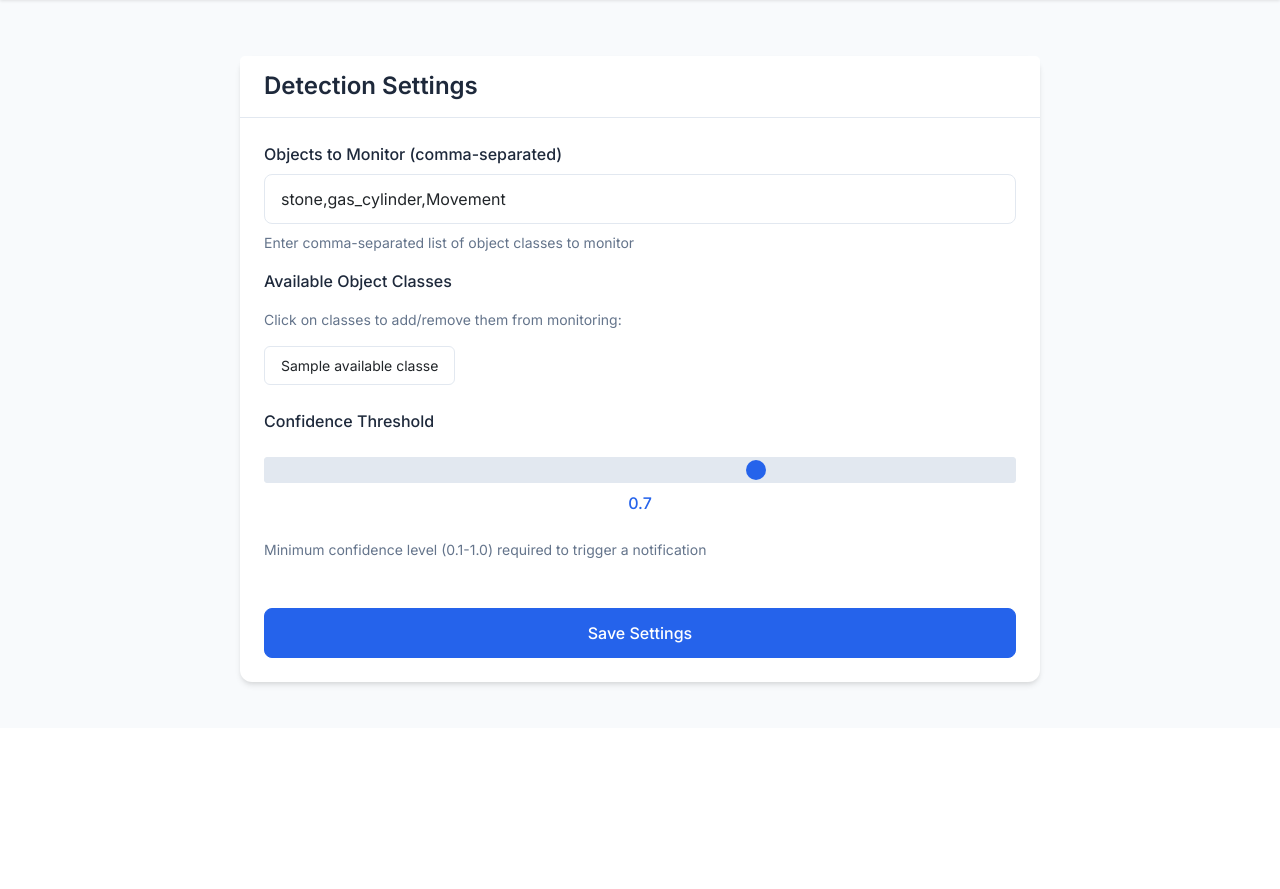
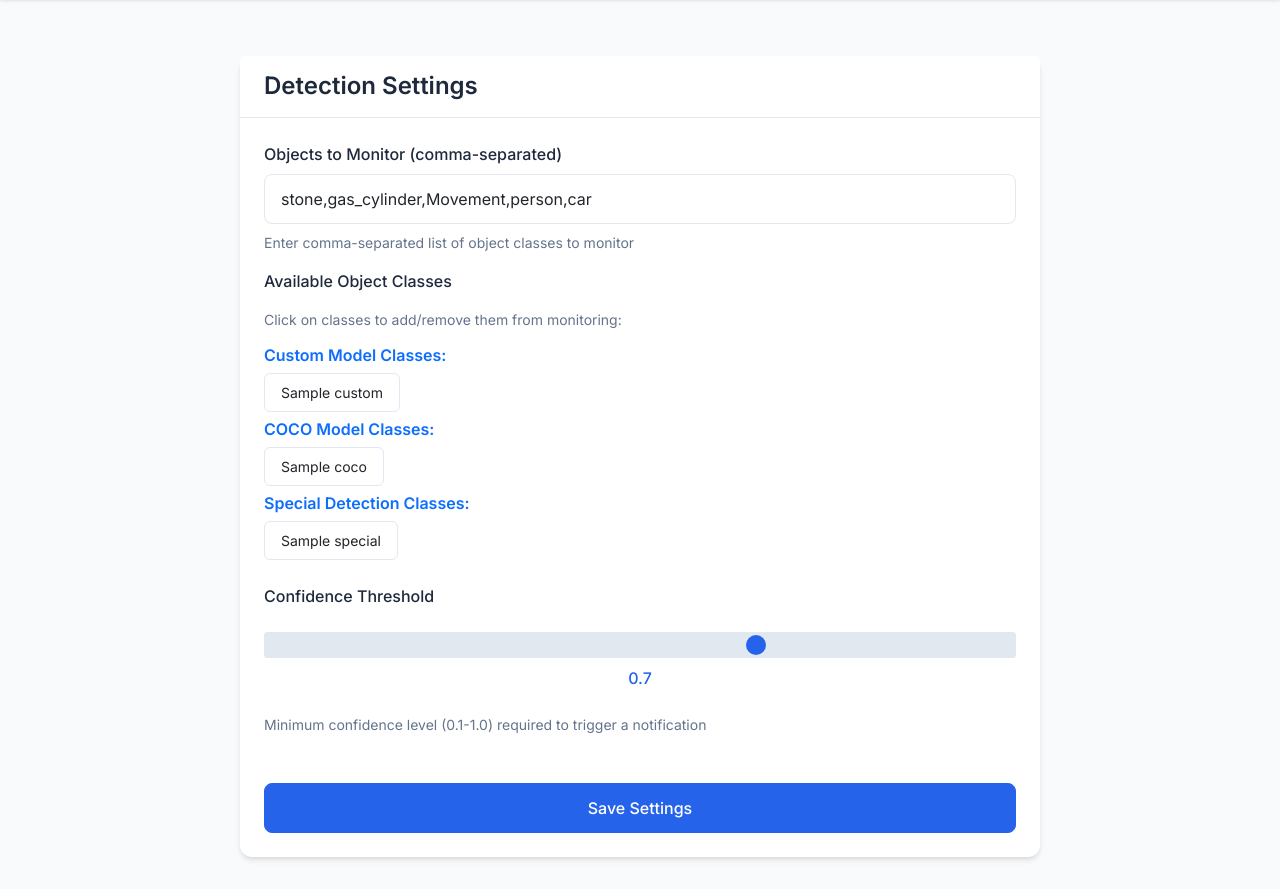
Before and after one commit to Aniket-404/Pinaka-AI, a Flask app: template app/templates/settings.html in a window 1280 px wide. Shown: the part 72-961 px from the top of the page. Before the commit the page ends 759 px from the top, so only its background shows below. Run offline with Flask 3, Linux system fonts and the light colour scheme; the template is opened without the code that fills it: values that come from a table or form of the project are taken from there, most other values are stand-ins (such as "Sample title", 1, 10 or a date in 2020); parts of the project's set-up code (start-up, migrations or seed data) failed here and were passed over.

Commit message:
working fix

```diff
--- a/app.py
+++ b/app.py
@@ -69,28 +69,31 @@ def initialize_model(model_path, name="model", max_retries=2, retry_delay=2):
     print(f"All attempts to load {name} failed, using fallback")
     return ObjectDetector(use_fallback=True)
 
-# If in production mode, use simplified demo detectors
-if is_production:
-    print("Running in production mode, using simplified detectors")
-    custom_detector = ObjectDetector(use_fallback=True)
-    coco_detector = ObjectDetector(use_fallback=True)
-else:
-    # In development mode, try to load the actual models with retry logic
-    custom_detector = initialize_model(custom_model_path, "custom model")
-    coco_detector = initialize_model(coco_model_path, "COCO model")
+# Always try to load the actual models with retry logic
+custom_detector = initialize_model(custom_model_path, "custom model")
+coco_detector = initialize_model(coco_model_path, "COCO model")
 
 # Config for detection settings
 config = Config()
 
-# Helper to get the active detector
+# Helper to get the active detector - now returns both if available
+def get_active_detectors():
+    detectors = []
 
-def get_active_detector():
-    if config.selected_model == "custom" and custom_detector and custom_detector.model_loaded:
-        return custom_detector
-    elif config.selected_model == "coco" and coco_detector and coco_detector.model_loaded:
-        return coco_detector
-    # fallback
-    return custom_detector if custom_detector and custom_detector.model_loaded else coco_detector
+    # Always use both models if available
+    if custom_detector and custom_detector.model_loaded:
+        detectors.append(custom_detector)
+    if coco_detector and coco_detector.model_loaded:
+        detectors.append(coco_detector)
+
+    # If neither is available, return whichever is initialized
+    if not detectors:
+        if custom_detector:
+            detectors.append(custom_detector)
+        if coco_detector:
+            detectors.append(coco_detector)
+
+    return detectors
 
 @app.route('/health')
 def health_check():
@@ -106,11 +109,11 @@ def health_check():
         "time": time.strftime("%Y-%m-%d %H:%M:%S"),
         "custom_model": {
             "loaded": custom_detector.model_loaded if custom_detector else False,
-            "demo_mode": hasattr(custom_detector, 'demo_mode') and custom_detector.demo_mode if custom_detector else True,
+            "available_classes": list(custom_detector.model.names.values()) if custom_detector and custom_detector.model_loaded and hasattr(custom_detector.model, 'names') else []
         },
         "coco_model": {
             "loaded": coco_detector.model_loaded if coco_detector else False,
-            "demo_mode": hasattr(coco_detector, 'demo_mode') and coco_detector.demo_mode if coco_detector else True,
+            "available_classes": list(coco_detector.model.names.values()) if coco_detector and coco_detector.model_loaded and hasattr(coco_detector.model, 'names') else []
         },
         "system": {
             "python": platform.python_version(),
@@ -123,7 +126,7 @@ def health_check():
             "ultralytics_cache": os.environ.get('ULTRALYTICS_NO_CACHE', 'not set'),
             "yolo_config_dir": os.environ.get('YOLO_CONFIG_DIR', 'not set'),
         },
-        "version": "1.1.0"
+        "version": "1.2.0"
     }
     return jsonify(status)
 
@@ -141,36 +144,51 @@ def index():
 @app.route('/settings', methods=['GET', 'POST'])
 def settings():
     form = NotificationForm()
-    # Collect available classes from both models
-    available_classes = set()
-    # Try to get from custom model
+
+    # Create model class information for display
+    available_classes = {}
+
+    # Get classes from custom model
     if custom_detector and hasattr(custom_detector, 'model_loaded') and custom_detector.model_loaded:
         if hasattr(custom_detector, 'model') and hasattr(custom_detector.model, 'names'):
-            available_classes.update(list(custom_detector.model.names.values()))
-    # Try to get from coco model
+            custom_classes = list(custom_detector.model.names.values())
+            available_classes['custom'] = sorted(custom_classes)
+
+    # Get classes from COCO model
     if coco_detector and hasattr(coco_detector, 'model_loaded') and coco_detector.model_loaded:
         if hasattr(coco_detector, 'model') and hasattr(coco_detector.model, 'names'):
-            available_classes.update(list(coco_detector.model.names.values()))
-    # Always add Movement and custom classes
-    available_classes.add("Movement")
-    for custom_class in ["stone", "gas_cylinder"]:
-        available_classes.add(custom_class)
+            coco_classes = list(coco_detector.model.names.values())
+            available_classes['coco'] = sorted(coco_classes)
+
+    # Add special classes
+    special_classes = ["Movement", "stone", "gas_cylinder"]
+    available_classes['special'] = special_classes
+
+    # Combine all classes for the flat view
+    all_classes = set()
+    for class_group in available_classes.values():
+        all_classes.update(class_group)
+
     # Fallback: if still empty, provide a default set
-    if not available_classes:
-        available_classes = set(["person", "car", "dog", "cat", "Movement", "stone", "gas_cylinder"])
-    available_classes = sorted(available_classes)
+    if not all_classes:
+        all_classes = set(["person", "car", "dog", "cat", "Movement", "stone", "gas_cylinder"])
+
+    # Sort classes for display
+    all_classes = sorted(all_classes)
 
     if form.validate_on_submit():
         config.monitored_objects = [c.strip() for c in form.monitored_objects.data.split(',') if c.strip()]
         config.notification_threshold = form.confidence_threshold.data
-        config.selected_model = form.selected_model.data
         flash('Settings saved successfully!', 'success')
         return redirect(url_for('index'))
+
     if not form.is_submitted():
         form.monitored_objects.data = ','.join(config.monitored_objects)
         form.confidence_threshold.data = config.notification_threshold
-        form.selected_model.data = config.selected_model
-    return render_template('settings.html', form=form, available_classes=available_classes)
+
+    return render_template('settings.html', form=form,
+                          available_classes=all_classes,
+                          model_classes=available_classes)
 
 @app.route('/detect_frame', methods=['POST'])
 def detect_frame():
@@ -185,14 +203,94 @@ def detect_frame():
         frame = cv2.imdecode(np_arr, cv2.IMREAD_COLOR)
         if frame is None:
             return jsonify({'error': 'Invalid image data'}), 400
-        # Run both detectors
+
+        # Run both detectors regardless of selected model in settings
         results = []
+
+        # Always use custom detector if available
         if custom_detector and custom_detector.model_loaded:
-            _, detected_custom = custom_detector._process_frame(frame.copy(), config)
-            results.extend([{'label': label, 'confidence': float(conf)} for label, conf in detected_custom])
+            # Get processed frame and detected objects
+            processed_frame, detected_custom = custom_detector._process_frame(frame.copy(), config)
+
+            # Extract the full detection information
+            custom_results = []
+            # Look for detection boxes in the processed frame or objects list
+            if hasattr(custom_detector, 'last_detections') and custom_detector.last_detections:
+                for det in custom_detector.last_detections:
+                    if isinstance(det, tuple) and len(det) >= 6:  # Full detection with coordinates
+                        label, conf, x1, y1, x2, y2 = det
+                        custom_results.append({
+                            'label': label,
+                            'confidence': float(conf),
+                            'x1': int(x1),
+                            'y1': int(y1),
+                            'x2': int(x2),
+                            'y2': int(y2),
+                            'width': int(x2 - x1),
+                            'height': int(y2 - y1),
+                            'model': 'custom'
+                        })
+                    elif isinstance(det, tuple) and len(det) == 2:  # Just label and confidence
+                        label, conf = det
+                        custom_results.append({
+                            'label': label,
+                            'confidence': float(conf),
+                            'model': 'custom'
+                        })
+            else:
+                # Fallback to just label and confidence pairs
+                for label, conf in detected_custom:
+                    custom_results.append({
+                        'label': label,
+                        'confidence': float(conf),
+                        'model': 'custom'
+                    })
+
+            # Add to combined results
+            results.extend(custom_results)
+
+        # Always use COCO detector if available
         if coco_detector and coco_detector.model_loaded:
-            _, detected_coco = coco_detector._process_frame(frame.copy(), config)
-            results.extend([{'label': label, 'confidence': float(conf)} for label, conf in detected_coco])
+            # Get processed frame and detected objects
+            processed_frame, detected_coco = coco_detector._process_frame(frame.copy(), config)
+
+            # Extract the full detection information
+            coco_results = []
+            # Look for detection boxes in the processed frame or objects list
+            if hasattr(coco_detector, 'last_detections') and coco_detector.last_detections:
+                for det in coco_detector.last_detections:
+                    if isinstance(det, tuple) and len(det) >= 6:  # Full detection with coordinates
+                        label, conf, x1, y1, x2, y2 = det
+                        coco_results.append({
+                            'label': label,
+                            'confidence': float(conf),
+                            'x1': int(x1),
+                            'y1': int(y1),
+                            'x2': int(x2),
+                            'y2': int(y2),
+                            'width': int(x2 - x1),
+                            'height': int(y2 - y1),
+                            'model': 'coco'
+                        })
+                    elif isinstance(det, tuple) and len(det) == 2:  # Just label and confidence
+                        label, conf = det
+                        coco_results.append({
+                            'label': label,
+                            'confidence': float(conf),
+                            'model': 'coco'
+                        })
+            else:
+                # Fallback to just label and confidence pairs
+                for label, conf in detected_coco:
+                    coco_results.append({
+                        'label': label,
+                        'confidence': float(conf),
+                        'model': 'coco'
+                    })
+
+            # Add to combined results
+            results.extend(coco_results)
+
         return jsonify({'detections': results})
     except Exception as e:
         print(f"Error in detect_frame: {e}")
--- a/app/forms.py
+++ b/app/forms.py
@@ -1,13 +1,12 @@
 from flask_wtf import FlaskForm
-from wtforms import StringField, FloatField, SubmitField, SelectField
+from wtforms import StringField, FloatField, SubmitField
 from wtforms.validators import DataRequired, NumberRange
 
 class NotificationForm(FlaskForm):
     monitored_objects = StringField('Objects to Monitor (comma-separated)',
                                    validators=[DataRequired()],
-                                   default='stone,gas_cylinder,Movement')
+                                   default='stone,gas_cylinder,Movement,person,car')
     confidence_threshold = FloatField('Confidence Threshold',
                                      validators=[DataRequired(), NumberRange(min=0, max=1)],
                                      default=0.7)
-    selected_model = SelectField('Detection Model', choices=[('custom', 'Custom Model'), ('coco', 'COCO Model')], default='custom')
     submit = SubmitField('Save Settings')
--- a/app/templates/settings.html
+++ b/app/templates/settings.html
@@ -124,15 +124,55 @@
                     {% endif %}
                     <div class="form-text">Enter comma-separated list of object classes to monitor</div>
 
-                    {% if available_classes %}
+                {% if available_classes %}
                         <div class="mt-3">
                             <label class="form-label">Available Object Classes</label>
                             <p class="form-text">Click on classes to add/remove them from monitoring:</p>
-                            <div class="classes-container">
-                                {% for class_name in available_classes|sort %}
-                                    <span class="class-tag" data-class="{{ class_name }}">{{ class_name }}</span>
-                                {% endfor %}
-                            </div>
+
+                            <!-- Organized by model type -->
+                            {% if model_classes %}
+                                <div class="mb-3">
+                                    {% if model_classes.custom %}
+                                        <div class="mb-2">
+                                            <h6 class="text-primary">Custom Model Classes:</h6>
+                                            <div class="classes-container">
+                                                {% for class_name in model_classes.custom %}
+                                                    <span class="class-tag" data-class="{{ class_name }}">{{ class_name }}</span>
+                                                {% endfor %}
+                                            </div>
+                                        </div>
+                                    {% endif %}
+
+                                    {% if model_classes.coco %}
+                                        <div class="mb-2">
+                                            <h6 class="text-primary">COCO Model Classes:</h6>
+                                            <div class="classes-container">
+                                                {% for class_name in model_classes.coco %}
+                                                    <span class="class-tag" data-class="{{ class_name }}">{{ class_name }}</span>
+                                                {% endfor %}
+                                            </div>
+                                        </div>
+                                    {% endif %}
+
+                                    {% if model_classes.special %}
+                                        <div class="mb-2">
+                                            <h6 class="text-primary">Special Detection Classes:</h6>
+                                            <div class="classes-container">
+                                                {% for class_name in model_classes.special %}
+                                                    <span class="class-tag" data-class="{{ class_name }}">{{ class_name }}</span>
+                                                {% endfor %}
+                                            </div>
+                                        </div>
+                                    {% endif %}
+                                </div>
+                            {% else %}
+                                <!-- Fallback to flat list if not organized by model -->
+                                <div class="classes-container">
+                                    {% for class_name in available_classes %}
+                                        <span class="class-tag" data-class="{{ class_name }}">{{ class_name }}</span>
+                                    {% endfor %}
+                                </div>
+                            {% endif %}
                         </div>
                     {% endif %}
                 </div>
--- a/app/utils/config.py
+++ b/app/utils/config.py
@@ -11,4 +11,3 @@ class Config:
         self.notification_threshold = 0.7  # Default confidence threshold
         self.notification_cooldown = 10  # Seconds between notifications for the same object
         self.last_notification_time = {}  # Track last notification time for each object type
-        self.selected_model = "custom"  # 'custom' or 'coco'
```
Also changed, not shown: app/static/js/browser-camera.js (+54 -11 lines), app/utils/object_detector.py (+48 -32 lines).
